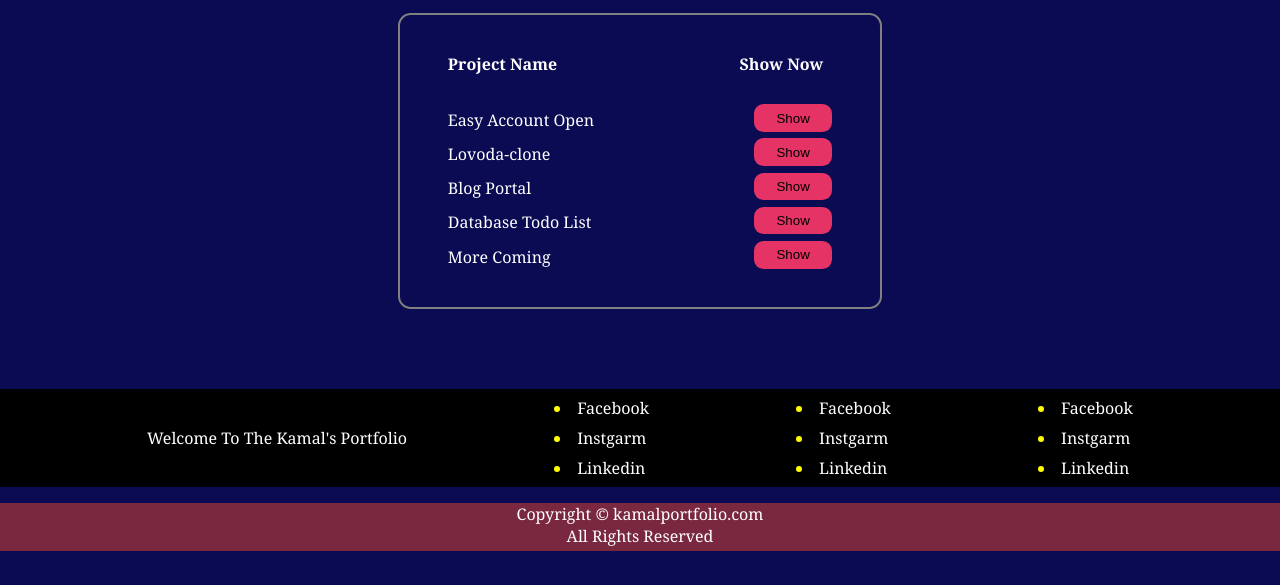
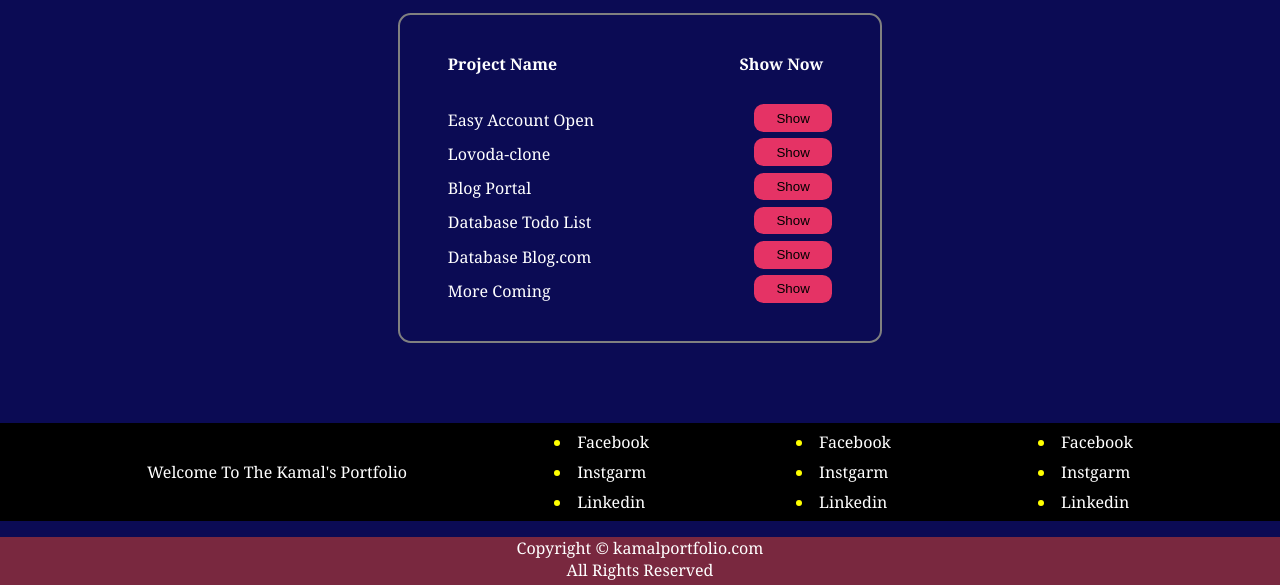
Before and after one commit to Lucky9634/kamalportfolio, a plain HTML site: page project.html in a window 1280 px wide. Shown: the part 256-841 px from the top of the page. Before the commit the page ends 807 px from the top, so only its background shows below. Drawn offline with Linux system fonts and the light colour scheme.

Commit message:
Update project.html
add new Data base Project

```diff
--- a/project.html
+++ b/project.html
@@ -67,6 +67,10 @@
                     <td><button class="btn-sho"><a href=" https://github.com/Lucky9634/todolist" target="_blank">Show</a></button></td>
                 </tr>
                  <tr>
+                    <td class="projrctname">Database Blog.com</td>
+                    <td><button class="btn-sho"><a href=" https://github.com/Lucky9634/new-blog-database" target="_blank">Show</a></button></td>
+                </tr>
+                 <tr>
                     <td class="projrctname">More Coming</td>
                     <td><button class="btn-sho"><a href="" target="_blank">Show</a></button></td>
                 </tr>
```
